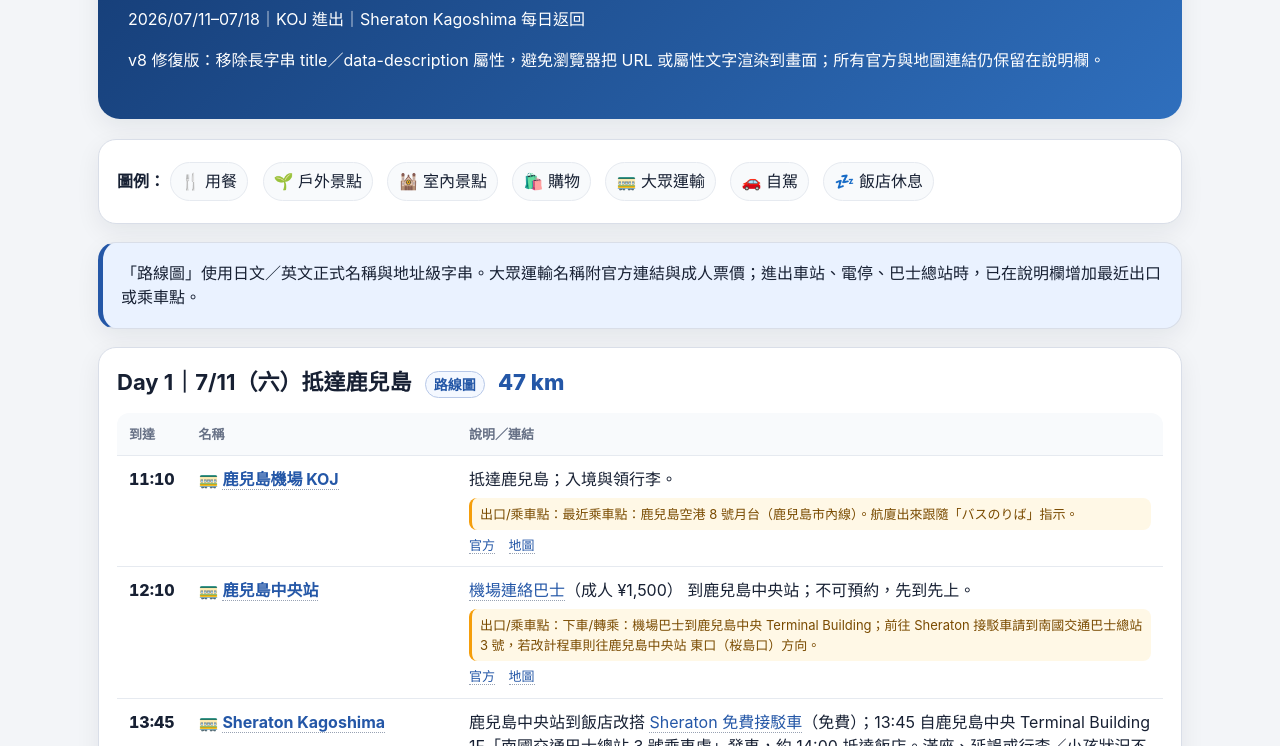
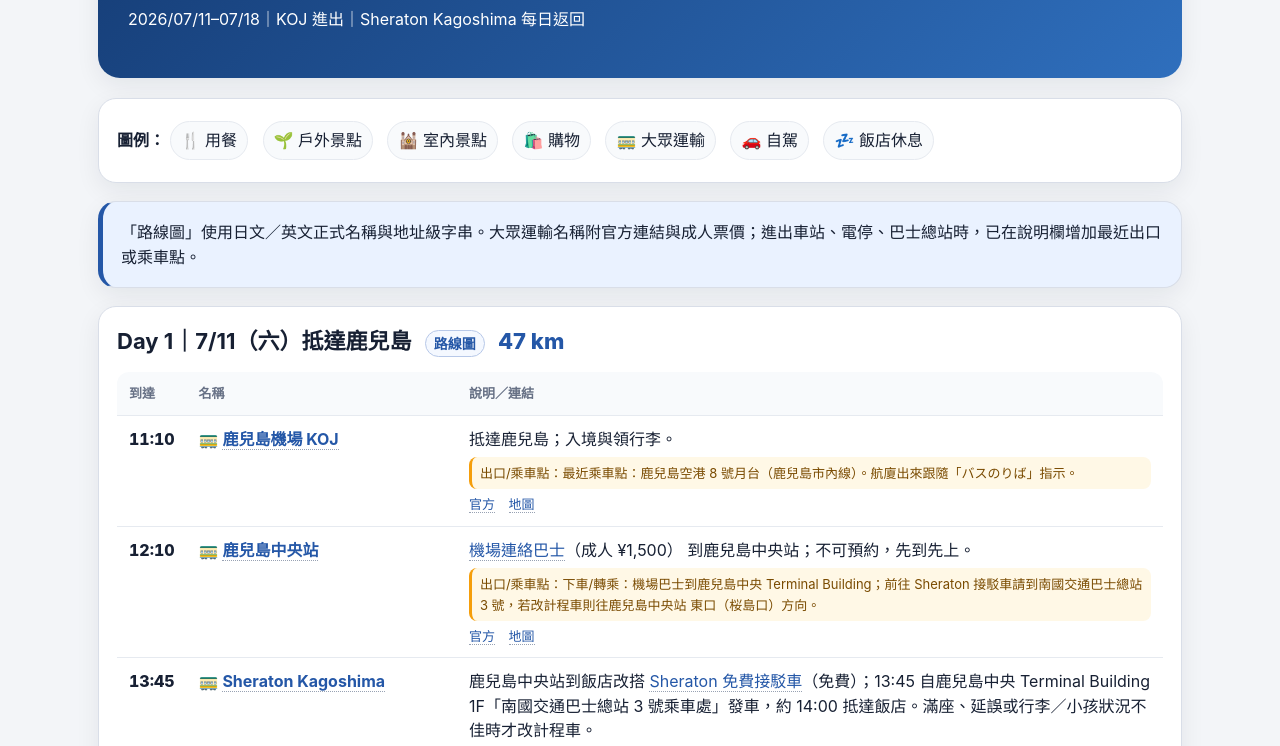
Before and after one commit to hik0301-glitch/kagoshima-2026-trip, a plain HTML site: page index.html in a window 1280 px wide. Shown: the part 135-881 px from the top of the page. Drawn offline with Linux system fonts and the light colour scheme.

Commit message:
chore: remove display text from header note

```diff
--- a/index.html
+++ b/index.html
@@ -41,7 +41,6 @@
 <section class="hero">
 <h1>三黃一陳2026鹿兒島大冒險</h1>
 <p>2026/07/11–07/18｜KOJ 進出｜Sheraton Kagoshima 每日返回</p>
-<p>v8 修復版：移除長字串 title／data-description 屬性，避免瀏覽器把 URL 或屬性文字渲染到畫面；所有官方與地圖連結仍保留在說明欄。</p>
 </section>
 <section class="legend">
 <strong>圖例：</strong>
```
